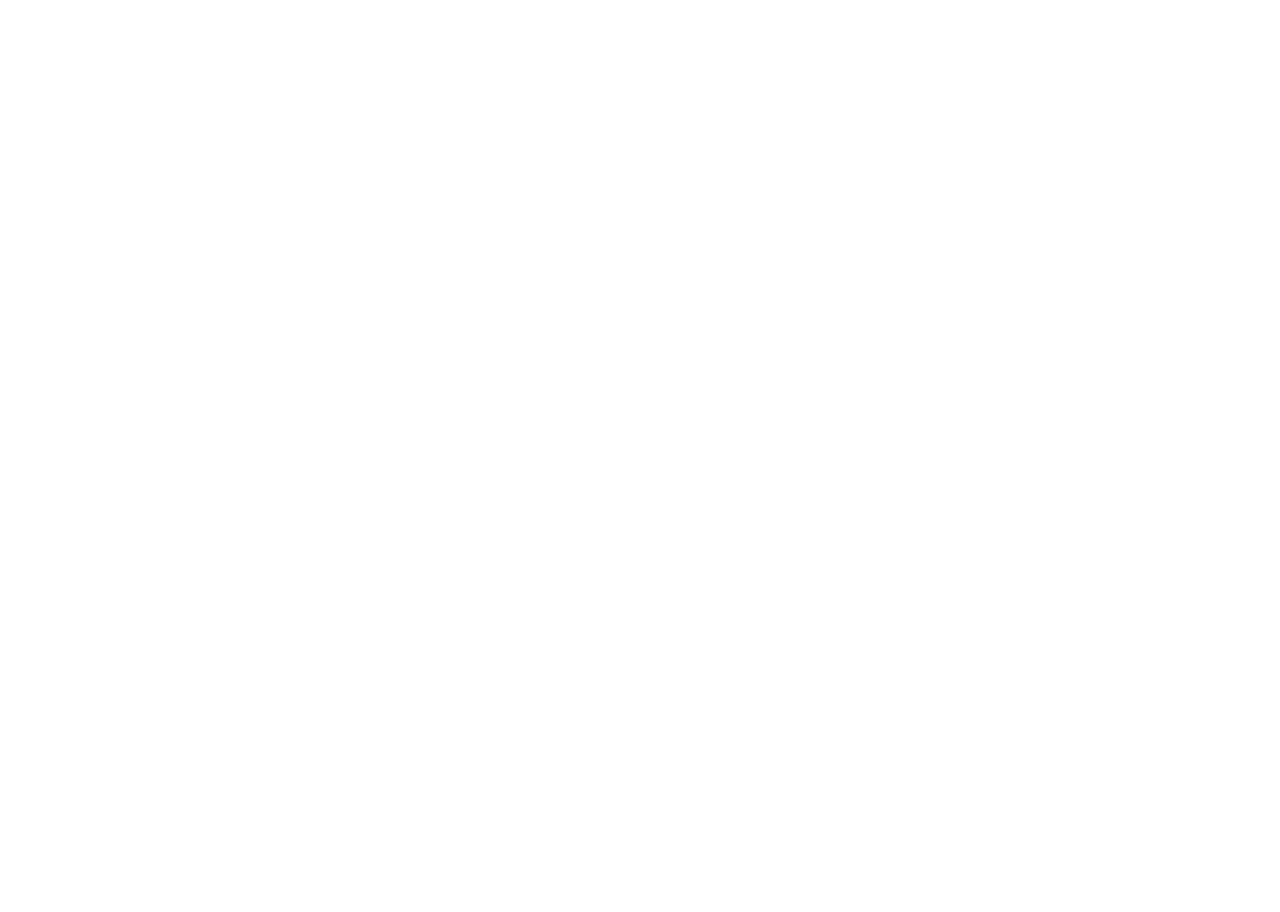
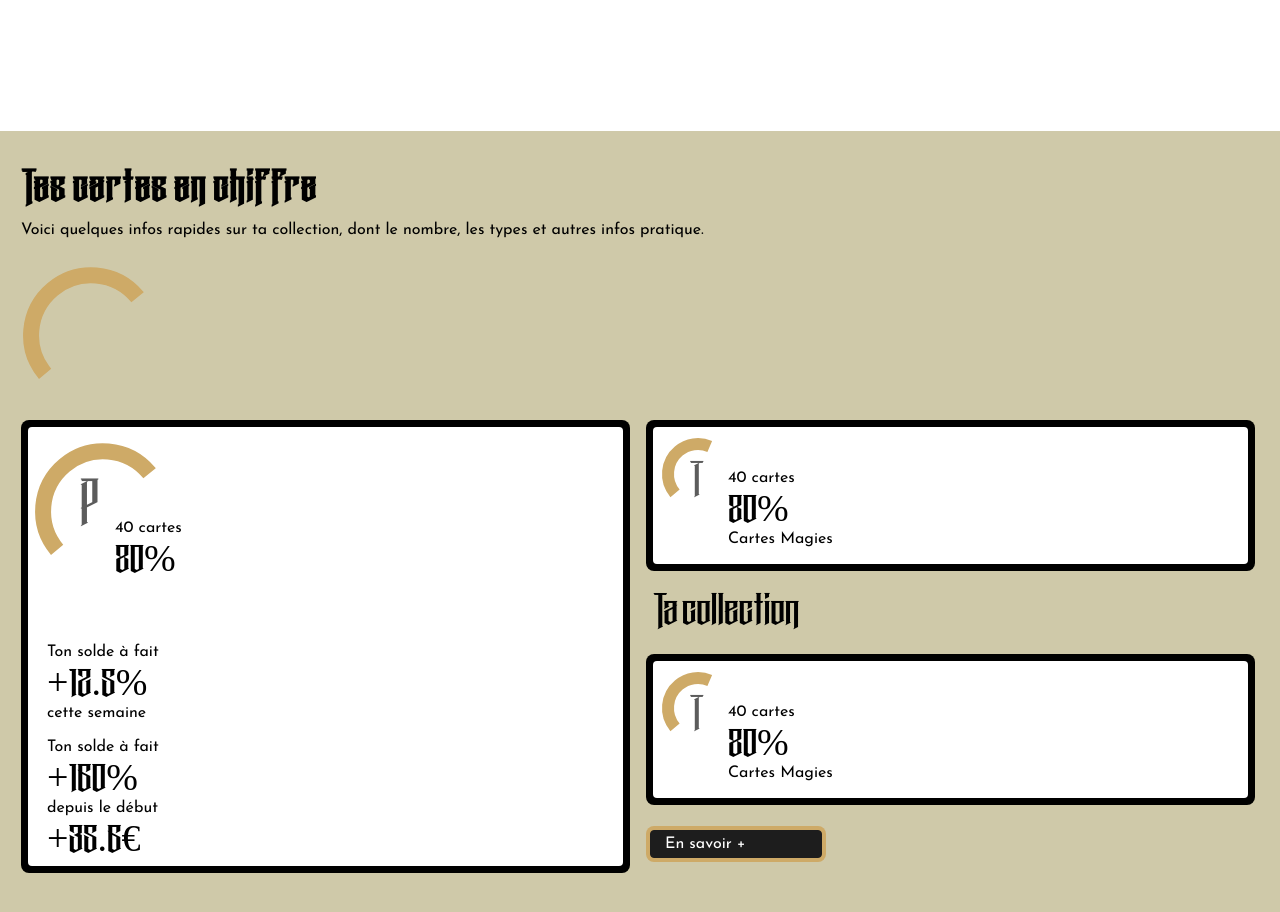
Before and after one commit to antozr/collection-yugioh, a Next.js app: page / in a window 1280 px wide. Shown: the part 1160-2072 px from the top of the page. Before the commit the page ends 1382 px from the top, so only its background shows below. Built offline with nearby package versions, Linux system fonts and the light colour scheme.

Commit message:
ADD state  + graph UI

```diff
--- /dev/null
+++ b/app/components/atom/BoxSmallInfo3P/index.js
@@ -0,0 +1,22 @@
+import React from "react";
+import "./styles.scss";
+
+const BoxSmallInfo3p = ({txt1, txt2, txt3, styleAnnexe}) => {
+  return (
+    <>
+      <div className="graph__boxTxtInfos" style={styleAnnexe}>
+        <p className="sect__txt graph__txtBox" title="nbCard">
+          {txt1}
+        </p>
+        <p className="sect__title sect__title--2" title="pourcentage">
+          {txt2}
+        </p>
+        {txt3 ? <><p className="sect__txt graph__txtBox" title="nbCard">
+           {txt3}
+        </p></> : ""}
+      </div>
+    </>
+  );
+};
+
+export default BoxSmallInfo3p;
--- /dev/null
+++ b/app/components/atom/BoxSmallInfo3P/styles.scss
@@ -0,0 +1,12 @@
+
+
+.graph{
+
+    &__boxTxtInfos{
+        width: 100%;
+        display: flex;
+        flex-direction: column;
+        row-gap: -2px;
+        padding: 0 6px 0 14px;
+    }
+}
--- /dev/null
+++ b/app/components/samllCardGraphStat/index.js
@@ -0,0 +1,62 @@
+import React from "react";
+import BoxSmallInfo3p from "../atom/BoxSmallInfo3P";
+
+function smallGraphStat({ nbCartes, pourcentCarte, typeCarte, bigCard }) {
+  return (
+    <>
+      {bigCard ? (
+        <>
+          <div className="graph__boxContent graph__boxContent--bigCard">
+           <div className="graph__firstBigGraph">
+           <div className="graph__boxGraph">
+              <svg className="graph__CountRond">
+                <circle cx="60px" cy="60px" r="60px"></circle>
+              </svg>
+              <p className="sect__txt graph__nameGraph sect__title--slice">P</p>
+            </div>
+            <div className="graph__boxTxt graph__boxTxt--margeTop">
+              <p className="sect__txt graph__txtBox" title="nbCard">
+                {nbCartes} {nbCartes > 1 ? "cartes" : "carte"}
+              </p>
+              <h3 className="sect__title sect__title--2" title="pourcentage">
+                {pourcentCarte}%
+              </h3>
+
+            </div>
+           </div>
+
+           <BoxSmallInfo3p txt1={"Ton solde à fait"} txt2={"+12.5%"} txt3={"cette semaine"} styleAnnexe={{margin: "35px 0 0 0"}}/>
+           <BoxSmallInfo3p txt1={"Ton solde à fait"} txt2={"+160%"}  styleAnnexe={{margin: "18px 0 0 0"}}/>
+           <BoxSmallInfo3p txt1={"depuis le début"} txt2={"+35.6€"}  styleAnnexe={{margin: "0px 0 0 0"}}/>
+          </div>
+        </>
+      ) : (
+        <>
+          <div className="graph__boxContent">
+            <div className="graph__boxGraph">
+              <svg className="graph__CountRond graph__CountRond--small">
+                <circle cx="30px" cy="30px" r="30px"></circle>
+              </svg>
+              <p className="sect__txt graph__nameGraph graph__nameGraph--small sect__title--slice">
+                T
+              </p>
+            </div>
+            <div className="graph__boxTxt">
+              <p className="sect__txt graph__txtBox" title="nbCard">
+                {nbCartes} {nbCartes > 1 ? "cartes" : "carte"}
+              </p>
+              <h3 className="sect__title sect__title--2" title="pourcentage">
+                {pourcentCarte}%
+              </h3>
+              <p className="sect__txt graph__txtBox" title="nbCard">
+                Cartes {typeCarte}
+              </p>
+            </div>
+          </div>{" "}
+        </>
+      )}
+    </>
+  );
+}
+
+export default smallGraphStat;
--- a/app/globals.scss
+++ b/app/globals.scss
@@ -2,6 +2,7 @@
 
 @use '../assets/styles/fonts.scss';
 @use '../assets/styles/home.scss';
+@use '../assets/styles/graphDesign.scss';
 
 * {
   box-sizing: border-box;
--- a/app/page.js
+++ b/app/page.js
@@ -8,13 +8,11 @@ import BoxSelectorInventaire from "./components/atom/BoxInventaireSelector";
 import CardBoxTitle1 from "./components/atom/CardBoxTitle1";
 import SmallCardCount from "./components/atom/SmallCountCard";
 import ButtonStyle from "./components/atom/bouttonStyle";
+import SmallGraphStat from "./components/samllCardGraphStat";
 
 export default function Home() {
-
   const [nbCardInventaire, setNbCardInventaire] = useState(0);
   let nbCardView = 4;
-
-
 
   return (
     <>
@@ -36,11 +34,16 @@ let nbCardView = 4;
       />
 
       <section className="sect__endCardHome">
-      <IntroTTTxBox title={"Tes  dernieres  cartes"} txt={"Voici les dernières cartes que tu as rajoutés à ta collection. "}/>
+        <IntroTTTxBox
+          title={"Tes  dernieres  cartes"}
+          txt={
+            "Voici les dernières cartes que tu as rajoutés à ta collection. "
+          }
+        />
         {/* <BoxSelectorInventaire show1={false} /> */}
         <div className="endCardHome__rowInfo">
           <SmallCardCount />
-        <ButtonStyle show1={true} nameBtn={"Ajoute en +"} link={'#'} />
+          <ButtonStyle show1={true} nameBtn={"Ajoute en +"} link={"#"} />
         </div>
         <div className="sect__rowCardList">
           <CardElSmall />
@@ -49,7 +52,31 @@ let nbCardView = 4;
           <CardElSmall />
         </div>
       </section>
+      <section className="sect__statHome">
+        <IntroTTTxBox
+          title={"Tes  cartes  en  chiffre"}
+          txt={
+            "Voici quelques infos rapides sur ta collection, dont le nombre, les types et autres infos pratique.  "
+          }
+        />
 
+        <div className="">
+          <svg className="graph__CountRond">
+            <circle cx="60px" cy="60px" r="60px"></circle>
+          </svg>
+        </div>
+        <div className="sect__graphP">
+        <SmallGraphStat bigCard={true} nbCartes={"40"} pourcentCarte={80} typeCarte={"Magies"} />
+          <div className="graph__smallCardBox">
+          <SmallGraphStat nbCartes={"40"} pourcentCarte={80} typeCarte={"Magies"} />
+          <h2 className="sect__title sect__title--2">
+            Ta collection
+          </h2>
+          <SmallGraphStat nbCartes={"40"} pourcentCarte={80} typeCarte={"Magies"} />
+          <ButtonStyle nameBtn={"En savoir +"}  />
+          </div>
+        </div>
+      </section>
     </>
   );
 }
--- /dev/null
+++ b/assets/styles/graphDesign.scss
@@ -0,0 +1,133 @@
+
+
+.sect{
+    &__graphP{
+        width: 100%;
+        height: auto;
+        display: flex;
+        flex-direction: row;
+        flex-wrap: wrap;
+        column-gap: 16px;
+    }
+}
+
+.graph{
+    &__CountRond{
+        height: 160px;
+        width: 160px;
+        transform-origin: center center;
+        transform:translateY(-2px)
+        translateX(-24px) rotate(140deg);
+
+
+
+        &>*{
+            fill: none;
+        stroke: #CEAA67;
+        stroke-width: 16px;
+        transform: translateX(10px) translateY(10px);
+        stroke-dasharray: 378;
+    stroke-dashoffset: calc(378 / 2); // taille du cercle visible , ici 50%
+        // stroke-linecap: round;
+        }
+
+
+        &--small{
+            height: 80px;
+        width: 80px;
+        transform:translateY(2px)
+        translateX(0px) rotate(140deg);
+        &>*{
+            fill: none;
+        stroke: #CEAA67;
+        stroke-width: 12px;
+        transform: translateX(10px) translateY(10px);
+        stroke-dasharray: 160;
+        stroke-dashoffset: calc(160
+         / 2); // taille du cercle visible , ici 50%
+        // stroke-linecap: round;
+        }
+        }
+    }
+
+    &__boxContent{
+       // width: calc(50% - 10px);
+       width: 100%;
+        min-width: 120px;
+        height: auto;
+        display: flex;
+        flex-direction: row;
+        flex-wrap: wrap;
+        background-color: #000;
+        position: relative;
+        z-index: 2;
+        padding: 12px;
+// border: 7px solid #000000;
+border-radius: 8px;
+// border-style: groove;
+        &::after{
+            content: "";
+            width: calc(100% - 14px);
+            height: calc(100% - 14px);
+            background-color: #fff;
+            position: absolute;
+            top: 0;
+            left: 0;
+            z-index: -2;
+            border-radius: 4px;
+            margin: 7px;
+        }
+
+        &--bigCard{
+            width:  calc(50% - 10px);
+            display: flex;
+            flex-direction: column;
+
+        }
+
+    }
+    &__boxGraph{
+        min-width: 50px;
+        width: 50%;
+        max-width: 70px;
+        height: 120px;
+        position: relative;
+    }
+    &__nameGraph{
+        font-size: 50px;
+        color: #5c5c5c;
+        transform: translateY(-15dvh) translateX(67%);
+        &--small{
+            font-size: 38px;
+            transform: translateY(-7dvh) translateX(45%);
+        }
+    }
+
+    &__boxTxt{
+        width: 50%;
+        padding: 38px 0 12px 0px;
+
+        &--margeTop{
+            padding: 88px 0 12px 12px;
+        }
+    }
+
+    &__smallCardBox{
+        width: calc(50% - 10px);
+        display: flex;
+        flex-direction: column;
+        flex-wrap: wrap;
+        row-gap: 21px;
+
+        &>h2{
+            transform: translateX(7px);
+        }
+
+    }
+    &__firstBigGraph{
+        display: flex;
+        flex-direction: row;
+    }
+}
+
+//https://youtu.be/MdKvSJOWm_U?t=480
--- a/assets/styles/home.scss
+++ b/assets/styles/home.scss
@@ -7,7 +7,7 @@
         padding: 0 0 0 21px;
         display: flex;
         flex-direction: column;
-        margin: 91px 0 ;
+        margin: 91px 0 0 0 ;
     }
 
     &__rowCardList{
@@ -18,6 +18,13 @@
         overflow-x: scroll;
         padding: 0 28px 0 0 ;
 
+    }
+
+    &__statHome{
+        width: 100%;
+        min-height: 100vh;
+        background-color: #CFC9A9;
+        padding: 38px 21px 91px ;
     }
 }
 
@@ -30,7 +37,7 @@
         width: 100%;
         padding: 0 21px 0 0 ;
         align-items: center;
-        margin: 21px 0 38px 0;
+        margin: 21px 0 21px 0;
 
     }
 }
```
Also changed, not shown: app/toDo.md (+7 -0 lines), 1 other file (tests, documents, lock files or other folders). Lines whose indentation alone changed are shown as unchanged.
